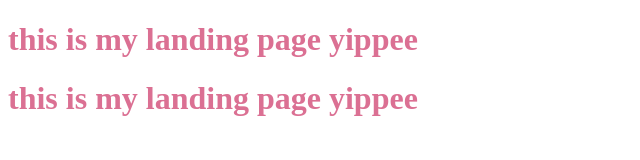
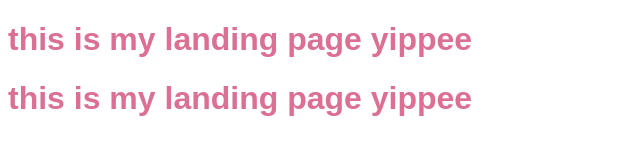
Before and after one commit to StewartWingfield/automatic-telegram, a plain HTML site: page index.html in a window 1280 px wide. Shown: the whole page, without its empty margins (0-640 px from the left). Drawn offline with Linux system fonts and the light colour scheme.

Commit message:
changed font

```diff
--- a/style.css
+++ b/style.css
@@ -1 +1,4 @@
-h1 {color: palevioletred;}
+h1 {
+    color: palevioletred;
+    font-family: Arial;
+}
```
